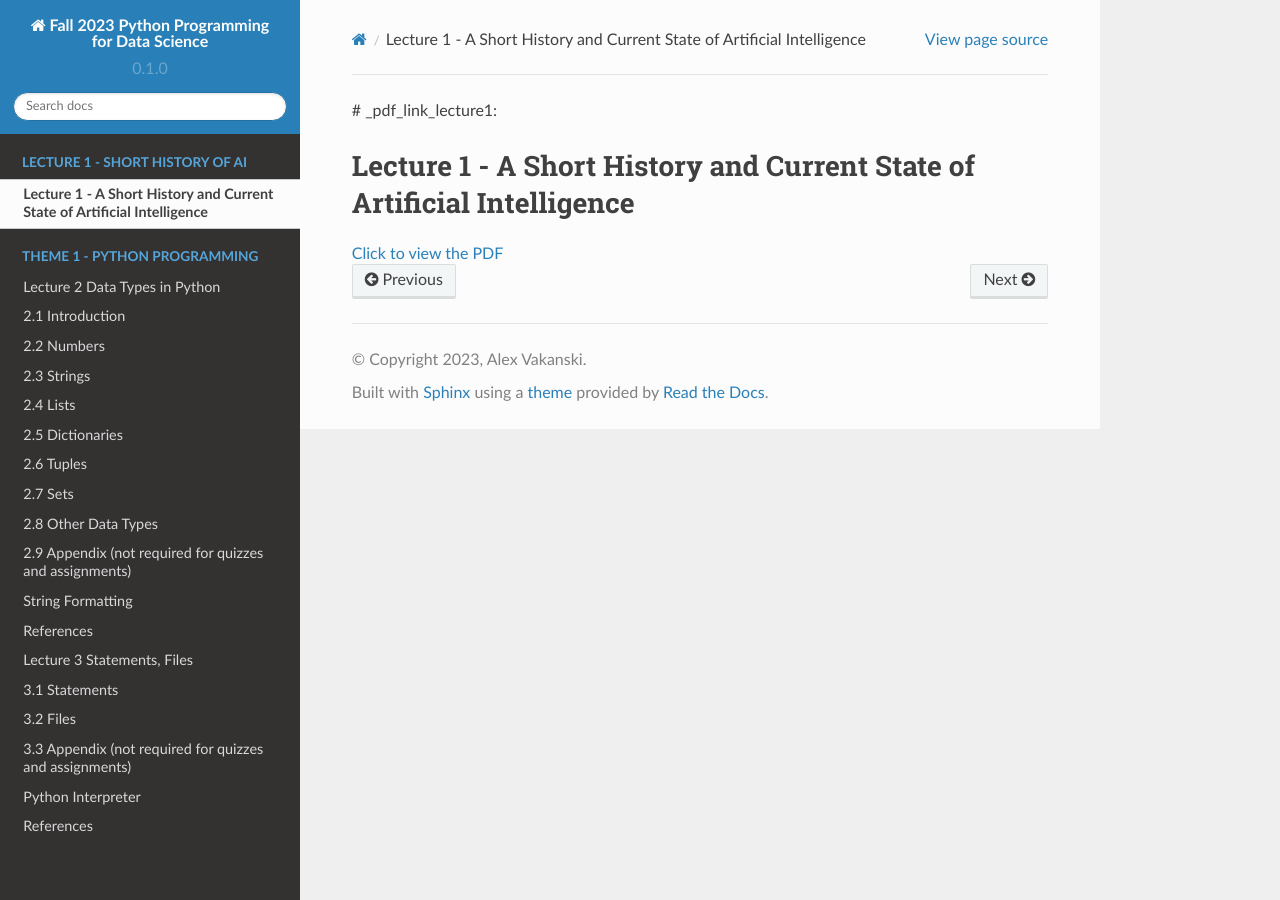
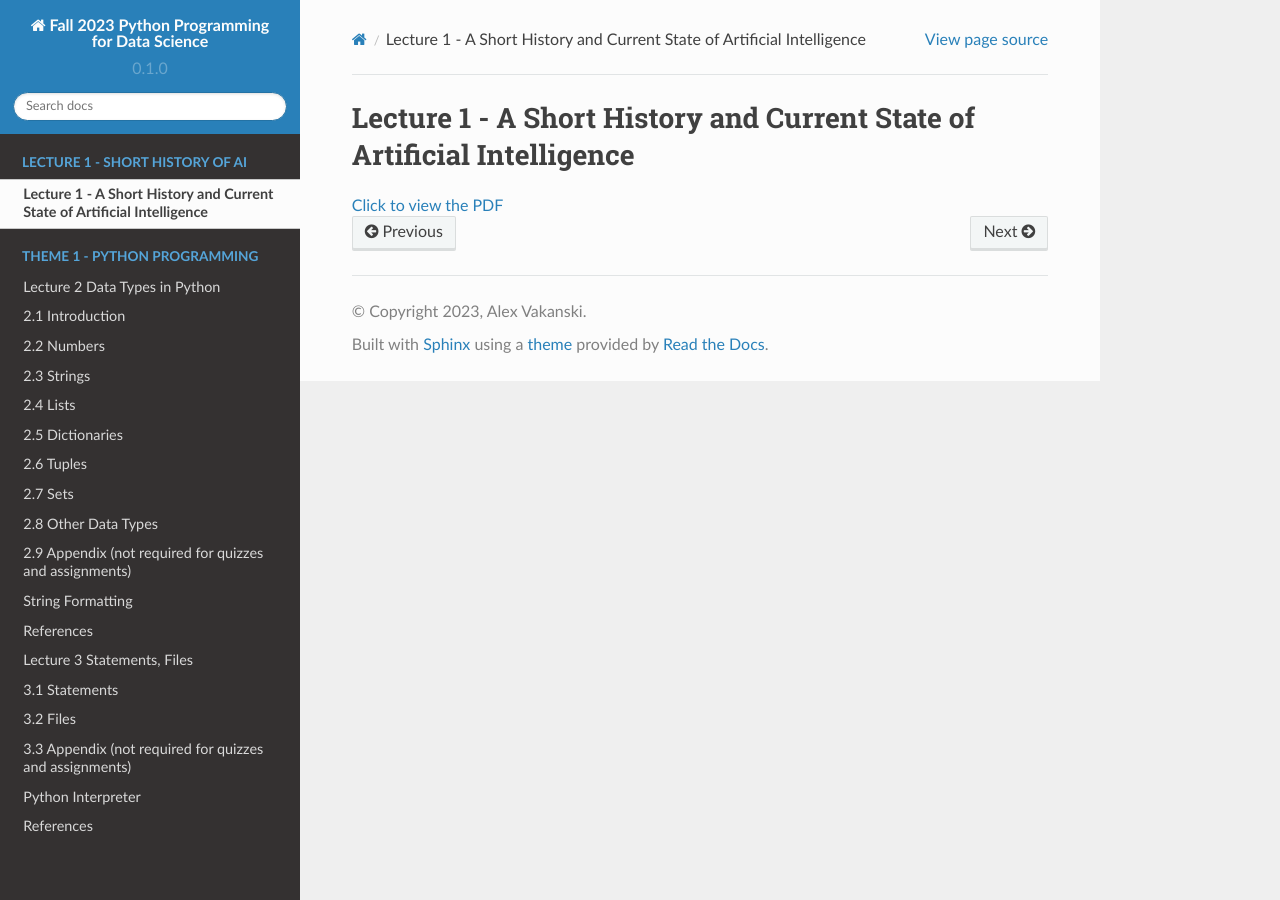
Before and after one commit to avakanski/Fall-2023-Python-Programming-for-Data-Science, a Sphinx documentation site: the page built from docs/pdf_link_lecture1.rst, in a window 1280 px wide. Built offline with Sphinx 7.4.7 and the Read the Docs theme 2.0.0, drawn with Linux system fonts in a browser that asks for light colours.

Commit message:
Update pdf_link_lecture1.rst

```diff
--- a/docs/pdf_link_lecture1.rst
+++ b/docs/pdf_link_lecture1.rst
@@ -1,4 +1,3 @@
-# _pdf_link_lecture1:
 
 Lecture 1 - A Short History and Current State of Artificial Intelligence
 -----------
```
